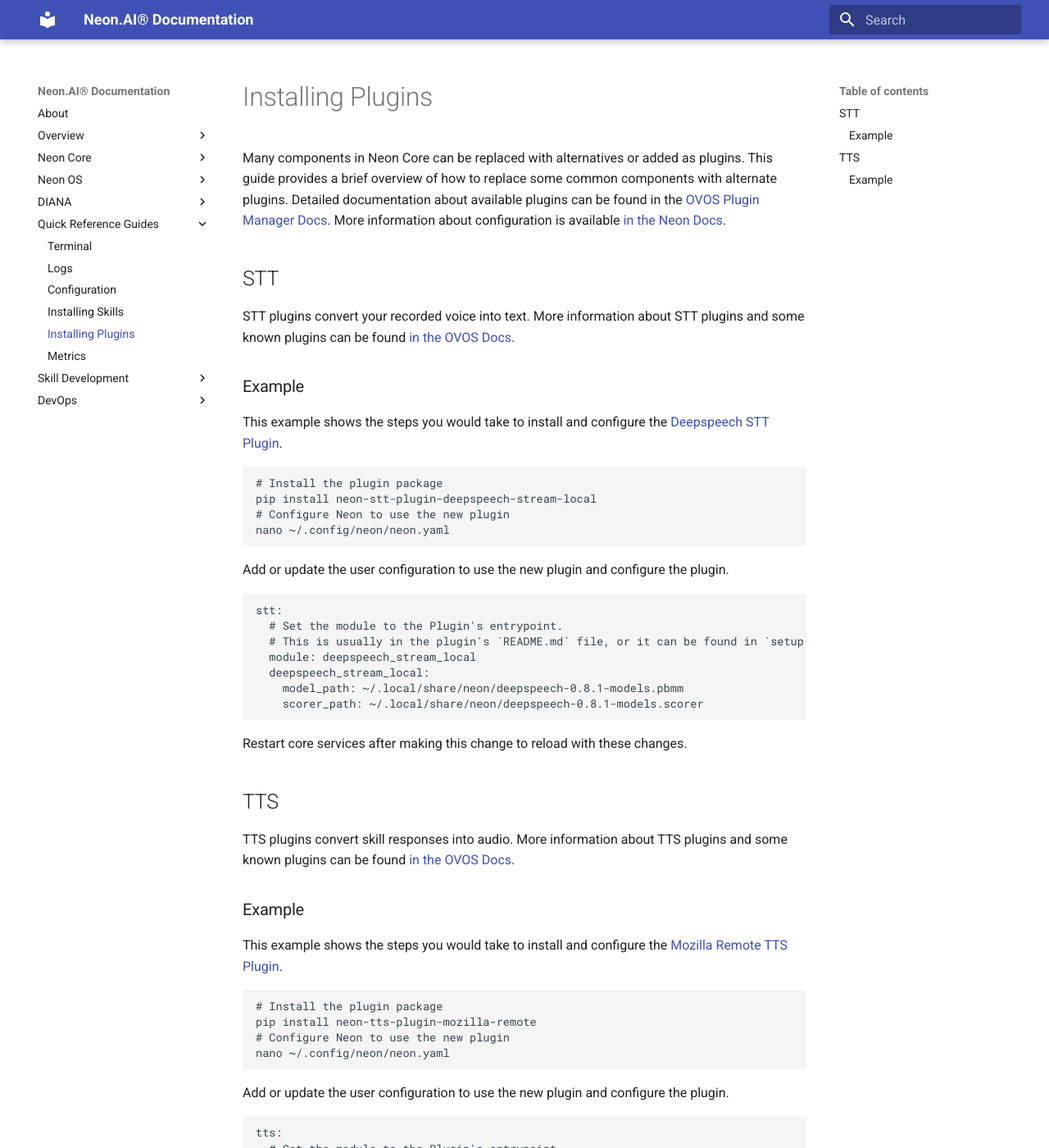
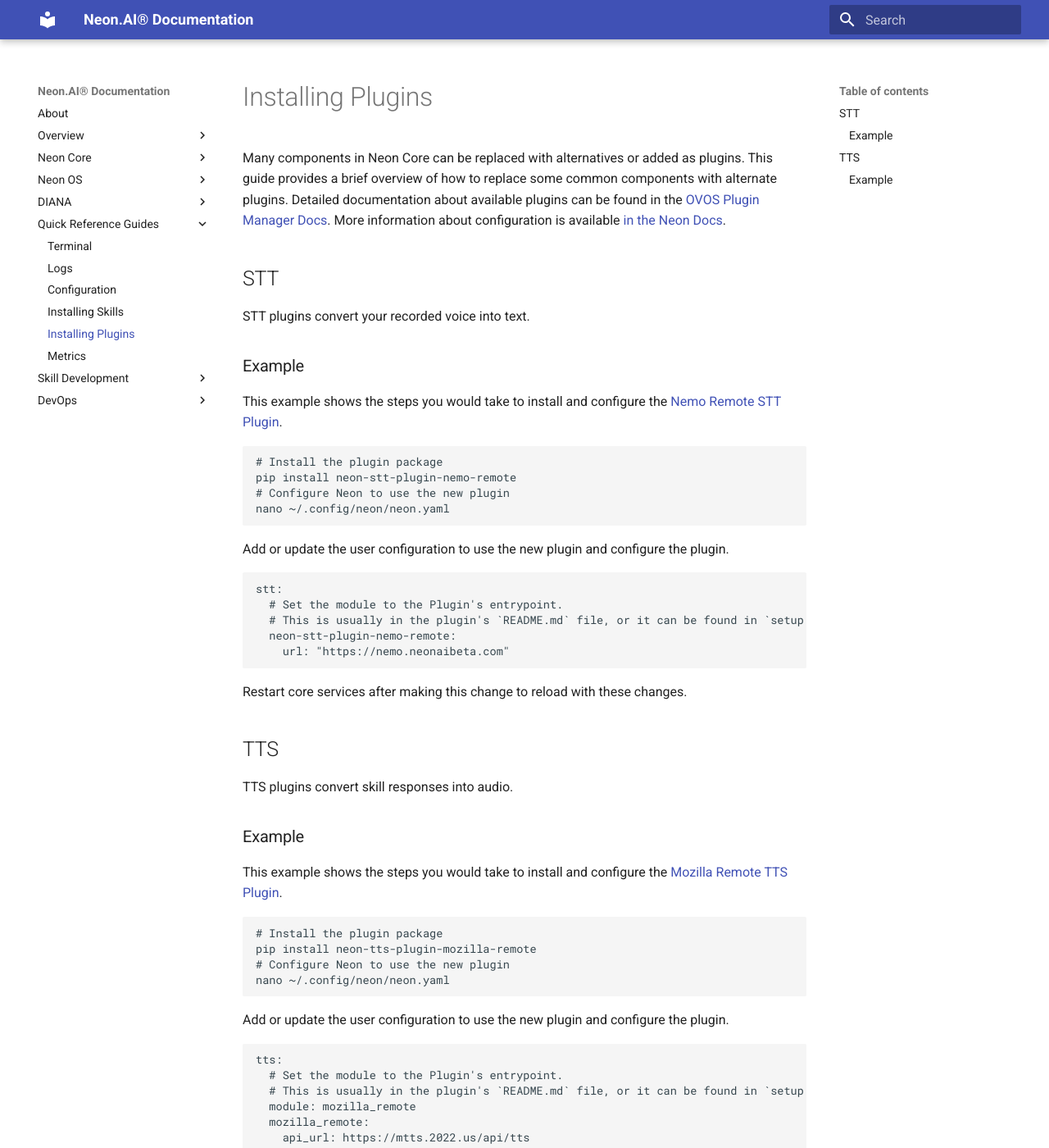
Before and after one commit to NeonGeckoCom/neon-docs, an MkDocs documentation site: the page built from docs/quick_reference/installing_plugins.md, in a window 1280 px wide and 1400 px high. Shown: the whole window at 82% size. Built offline with MkDocs 1.6.1 and Material for MkDocs 9.7.7, drawn with Linux system fonts in a browser that asks for light colours.

Commit message:
Update plugin example to maintained plugin (#59)
Remove dead links to OVOS docs
Closes #55

Co-authored-by: Daniel McKnight <daniel@neon.ai>

````diff
--- a/docs/quick_reference/installing_plugins.md
+++ b/docs/quick_reference/installing_plugins.md
@@ -7,17 +7,15 @@
 [in the Neon Docs](https://neongeckocom.github.io/neon-docs/quick_reference/configuration/).
 
 ## STT
-STT plugins convert your recorded voice into text. More information about
-STT plugins and some known plugins can be found
-[in the OVOS Docs](https://openvoiceos.github.io/community-docs/stt_plugins/).
+STT plugins convert your recorded voice into text.
 
 ### Example
 This example shows the steps you would take to install and configure the
-[Deepspeech STT Plugin](https://github.com/NeonGeckoCom/neon-stt-plugin-deepspeech_stream_local).
+[Nemo Remote STT Plugin](https://github.com/NeonGeckoCom/neon-stt-plugin-nemo-remote).
 
 ```shell
 # Install the plugin package
-pip install neon-stt-plugin-deepspeech-stream-local
+pip install neon-stt-plugin-nemo-remote
 # Configure Neon to use the new plugin
 nano ~/.config/neon/neon.yaml
 ```
@@ -28,18 +26,14 @@
 stt:
   # Set the module to the Plugin's entrypoint.
   # This is usually in the plugin's `README.md` file, or it can be found in `setup.py`
-  module: deepspeech_stream_local
-  deepspeech_stream_local:
-    model_path: ~/.local/share/neon/deepspeech-0.8.1-models.pbmm
-    scorer_path: ~/.local/share/neon/deepspeech-0.8.1-models.scorer
+  neon-stt-plugin-nemo-remote:
+    url: "https://nemo.neonaibeta.com"
 ```
 
 Restart core services after making this change to reload with these changes.
 
 ## TTS
-TTS plugins convert skill responses into audio. More information about TTS plugins
-and some known plugins can be found
-[in the OVOS Docs](https://openvoiceos.github.io/community-docs/tts_plugins/).
+TTS plugins convert skill responses into audio.
 
 ### Example
 This example shows the steps you would take to install and configure the
````
